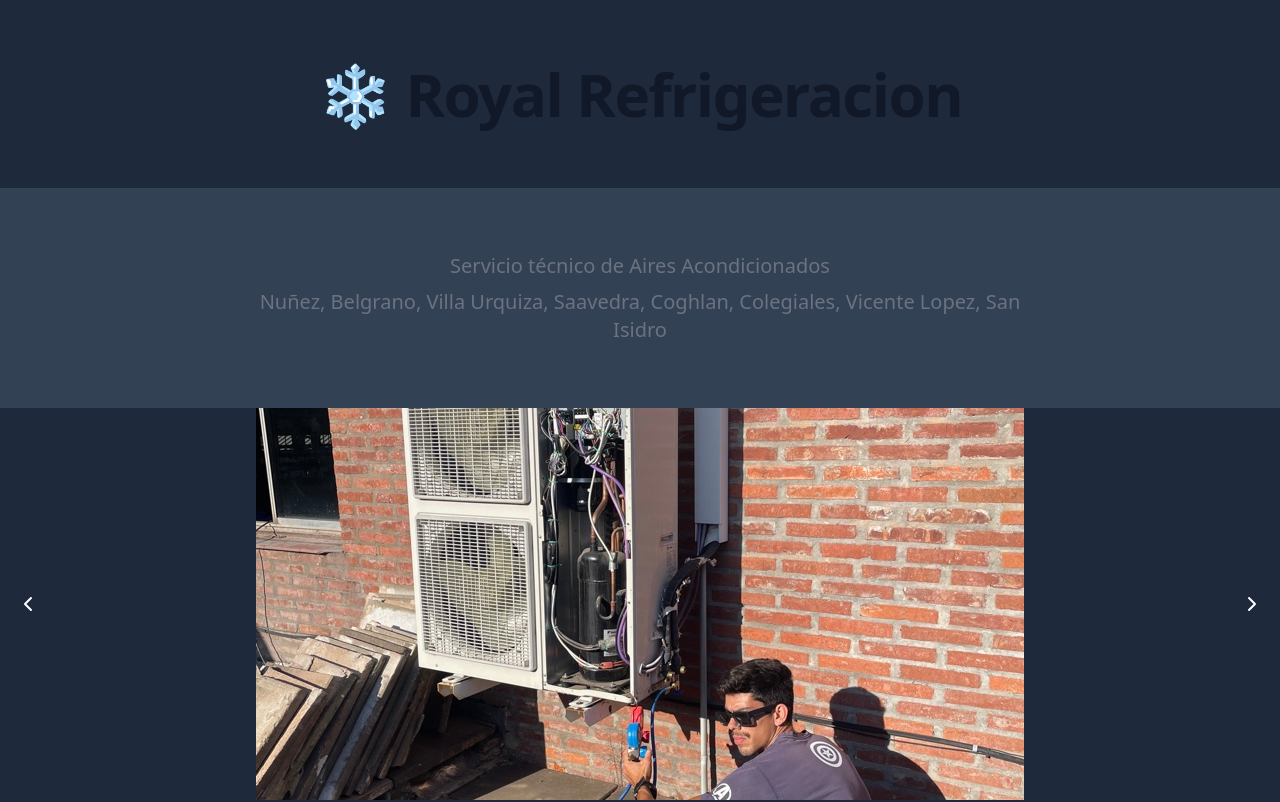
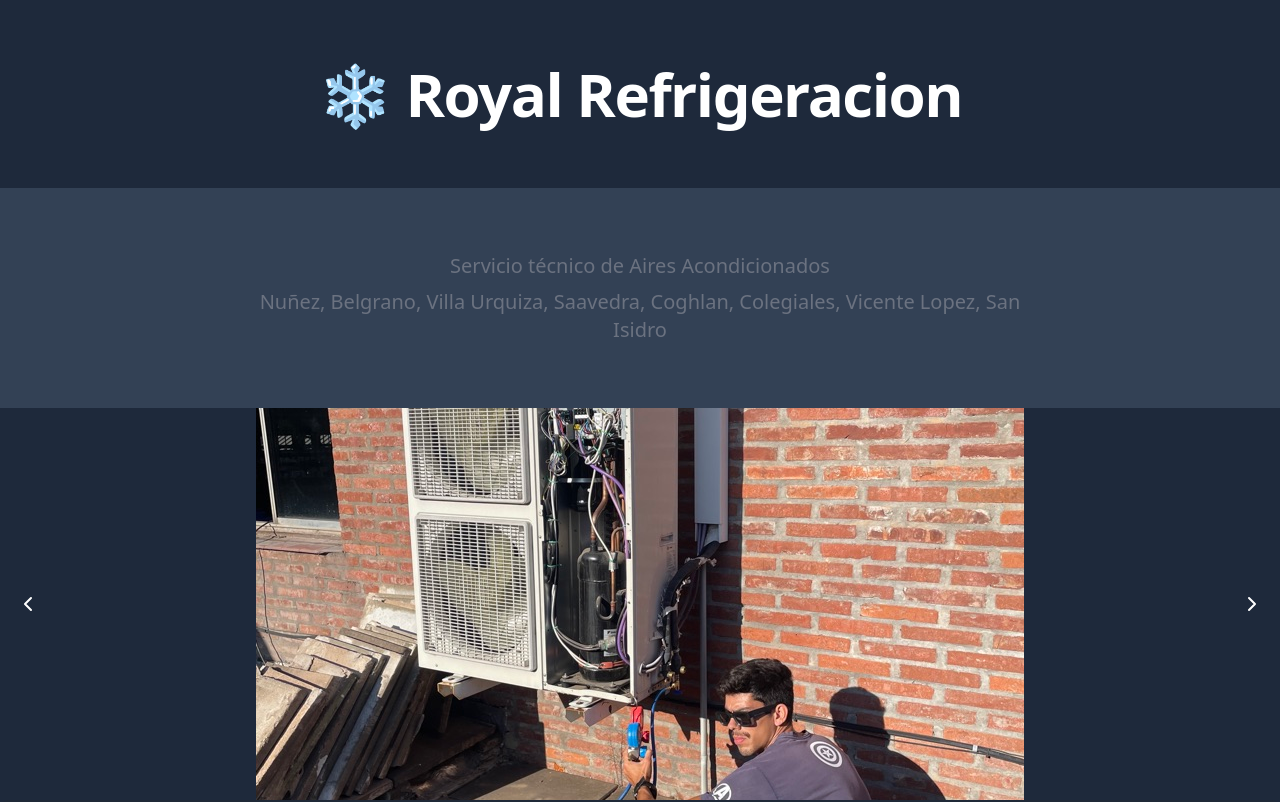
Before and after one commit to Thebassplayer/royar-refrigeracion, a React (Vite) app: page / in a window 1280 px wide. Shown: the top 802 px of the page. Built offline with nearby package versions, Linux system fonts and the light colour scheme.

Commit message:
change h1 colour

```diff
--- a/src/components/Header.jsx
+++ b/src/components/Header.jsx
@@ -19,7 +19,7 @@
     <section className="flex h-screen flex-col text-white">
       {/* Title */}
       <div class="mx-auto max-w-screen-xl px-4 py-6 text-center lg:px-12 lg:py-16">
-        <h1 className=" text-3xl font-extrabold leading-none tracking-tight text-gray-900 dark:text-white md:text-5xl lg:text-6xl">
+        <h1 className=" text-3xl font-extrabold leading-none tracking-tight dark:text-white md:text-5xl lg:text-6xl">
           ❄️ Royal Refrigeracion
         </h1>
       </div>
```
Also changed, not shown: 5 other files (tests, documents, lock files or other folders).
